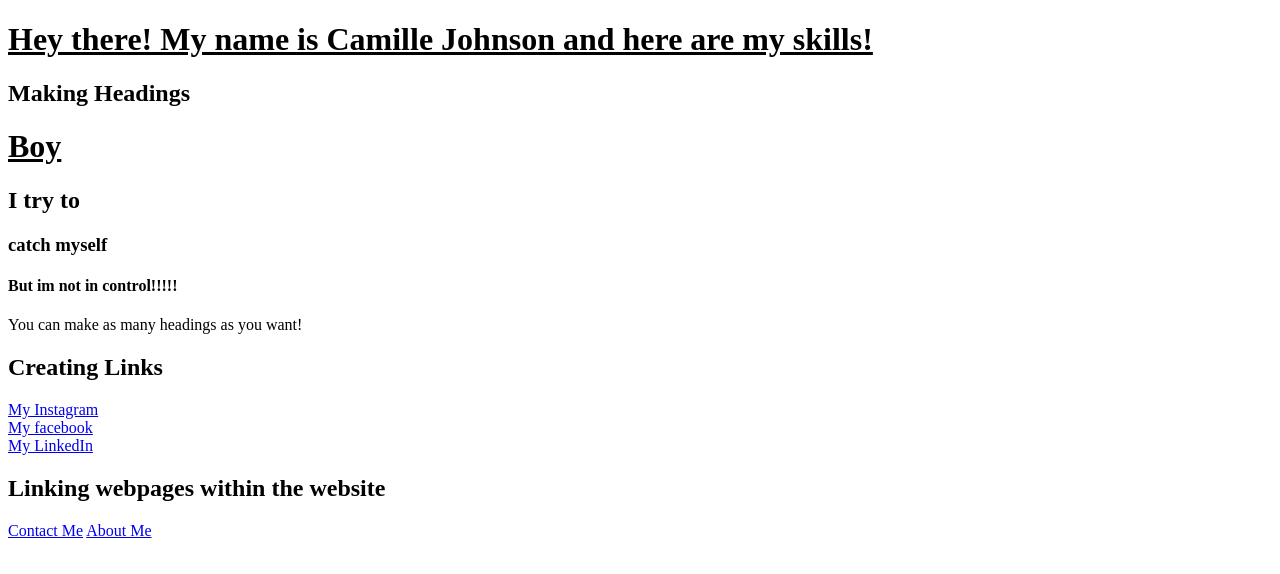
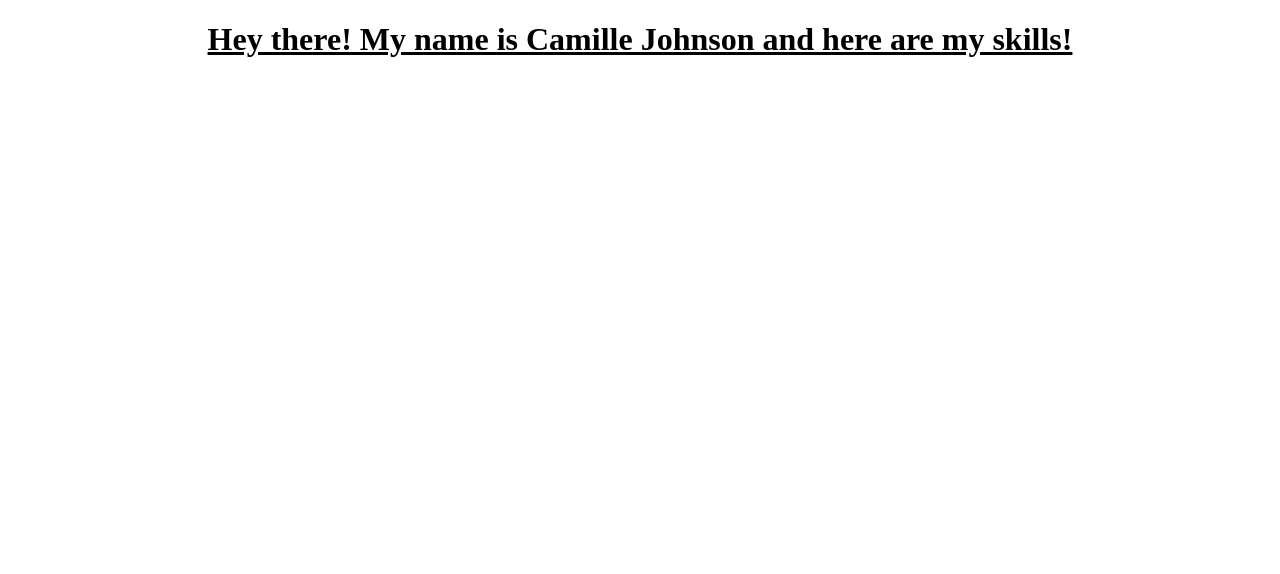
Before and after one commit to Cami95/my-coding, a plain HTML site: page index.html in a window 1280 px wide. Drawn offline with Linux system fonts and the light colour scheme.

Commit message:
added css and removes most of index
I removed most of index cause I didn't like it and I wanted to start over.

```diff
--- a/index.html
+++ b/index.html
@@ -4,45 +4,9 @@
     <meta charset="UTF-8" />
     <meta name="viewport" content="width=device-width, initial-scale=1.0" />
     <link rel="stylesheet" href="style.css" />
-    <title>Document</title>
+    <title>My skills</title>
   </head>
   <body>
     <h1>Hey there! My name is Camille Johnson and here are my skills!</h1>
-
-    <h2>Making Headings</h2>
-    <div class="headings">
-      <h1>Boy</h1>
-      <h2>I try to</h2>
-      <h3>catch myself</h3>
-      <h4>But im not in control!!!!!</h4>
-    </div>
-
-    <p>You can make as many headings as you want!</p>
-
-    <h2>Creating Links</h2>
-    <div class="links">
-      <div>
-        <a
-          href="https://www.instagram.com/cutelittleblackgirl95/"
-          target="_blank"
-          >My Instagram</a
-        >
-      </div>
-      <div>
-        <a href="https://www.facebook.com/cami.john.9" target="_blank"
-          >My facebook</a
-        >
-      </div>
-      <div>
-        <a href="https://www.linkedin.com/in/camijohn/" target="_blank"
-          >My LinkedIn</a
-        >
-      </div>
-    </div>
-
-    <h2>Linking webpages within the website</h2>
-
-    <a href="contact.html">Contact Me</a>
-    <a href="about.html">About Me</a>
   </body>
 </html>
--- a/style.css
+++ b/style.css
@@ -1,3 +1,4 @@
 h1{
     text-decoration: underline;
+    text-align: center;
 }
```
